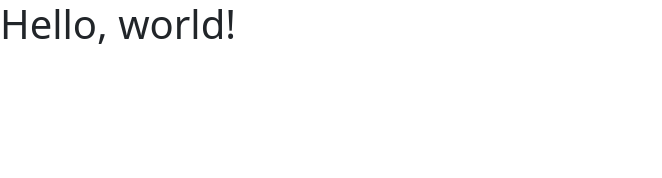
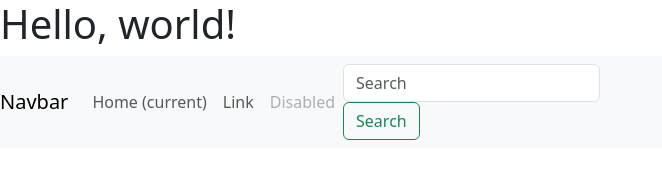
Before and after one commit to 8huvana/8huvana.github.io, a plain HTML site: page index.html in a window 1280 px wide. Shown: the whole page, without its empty margins (0-662 px from the left). Drawn offline with nearby package versions, Linux system fonts and the light colour scheme.

Commit message:
Update index.html

```diff
--- a/index.html
+++ b/index.html
@@ -9,5 +9,29 @@
   <body>
     <h1>Hello, world!</h1>
     <script src="https://cdn.jsdelivr.net/npm/bootstrap@5.3.0-alpha2/dist/js/bootstrap.bundle.min.js" integrity="sha384-qKXV1j0HvMUeCBQ+QVp7JcfGl760yU08IQ+GpUo5hlbpg51QRiuqHAJz8+BrxE/N" crossorigin="anonymous"></script>
+    <nav class="navbar navbar-expand-lg navbar-light bg-light">
+        <button class="navbar-toggler" type="button" data-toggle="collapse" data-target="#navbarTogglerDemo03" aria-controls="navbarTogglerDemo03" aria-expanded="false" aria-label="Toggle navigation">
+          <span class="navbar-toggler-icon"></span>
+        </button>
+        <a class="navbar-brand" href="#">Navbar</a>
+
+        <div class="collapse navbar-collapse" id="navbarTogglerDemo03">
+          <ul class="navbar-nav mr-auto mt-2 mt-lg-0">
+            <li class="nav-item active">
+              <a class="nav-link" href="#">Home <span class="sr-only">(current)</span></a>
+            </li>
+            <li class="nav-item">
+              <a class="nav-link" href="#">Link</a>
+            </li>
+            <li class="nav-item">
+              <a class="nav-link disabled" href="#">Disabled</a>
+            </li>
+          </ul>
+          <form class="form-inline my-2 my-lg-0">
+            <input class="form-control mr-sm-2" type="search" placeholder="Search" aria-label="Search">
+            <button class="btn btn-outline-success my-2 my-sm-0" type="submit">Search</button>
+          </form>
+        </div>
+      </nav>
   </body>
 </html>
```
